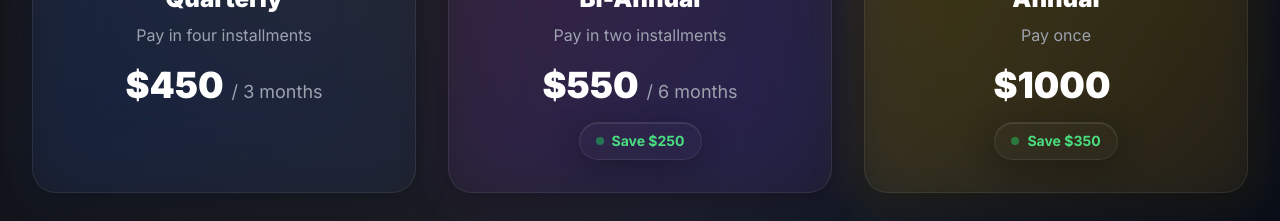
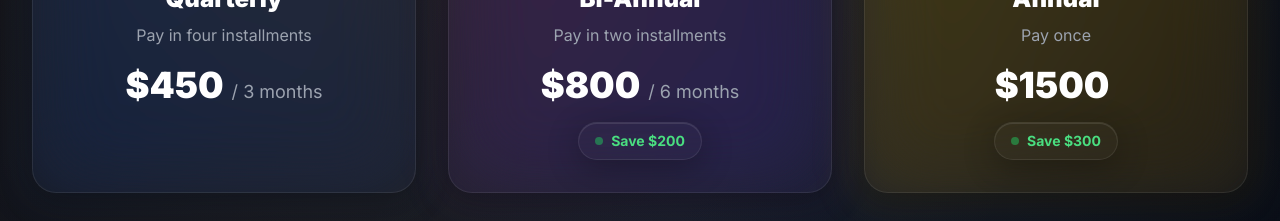
Before and after one commit to TonyCookey/inner-circle-with-pk, a React (Vite) app: page / in a window 1280 px wide. Shown: the part 8660-8881 px from the top of the page. Built offline with nearby package versions, Linux system fonts and the light colour scheme; a web font is replaced by a local one.

Commit message:
Feat: updated pricing

```diff
--- a/src/components/Pricing.tsx
+++ b/src/components/Pricing.tsx
@@ -21,11 +21,11 @@ export function Pricing({ onSelectTier }: PricingProps) {
     {
       id: "biannual",
       name: "Bi-Annual",
-      price: 550,
+      price: 800,
       period: "6 months",
       icon: Star,
       description: "Pay in two installments",
-      savings: "Save $250",
+      savings: "Save $200",
       color: "from-purple-500/20 to-purple-600/10",
       borderColor: "border-purple-500/30",
       buttonStyle: "btn-secondary hover:bg-purple-600 text-white",
@@ -33,10 +33,10 @@ export function Pricing({ onSelectTier }: PricingProps) {
     {
       id: "yearly",
       name: "Annual",
-      price: 1000,
+      price: 1500,
       icon: Crown,
       description: "Pay once",
-      savings: "Save $350",
+      savings: "Save $300",
       color: "from-yellow-500/30 to-yellow-600/20",
       borderColor: "border-yellow-500/30",
       buttonStyle: "btn-ultra hover:bg-yellow-600 text-gray-900",
```
